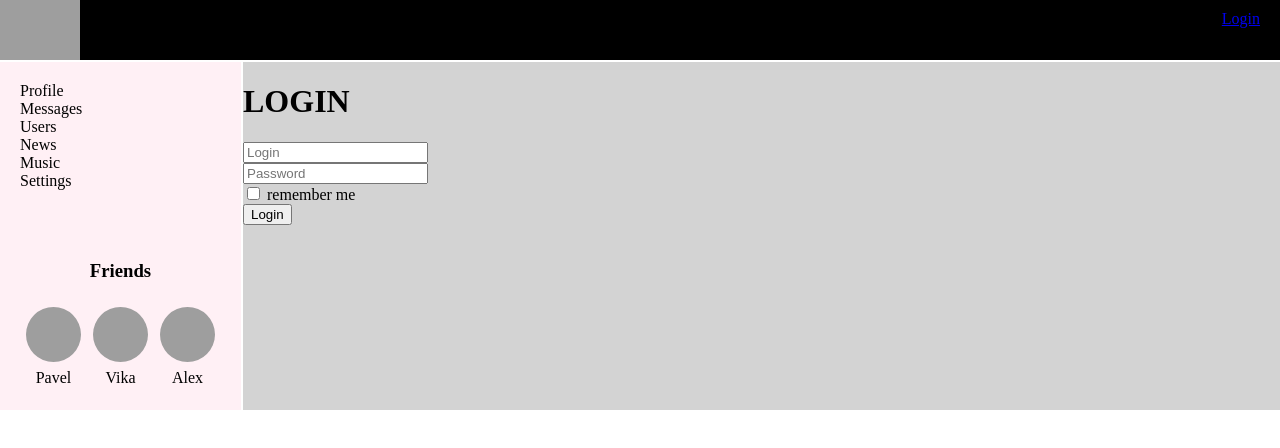
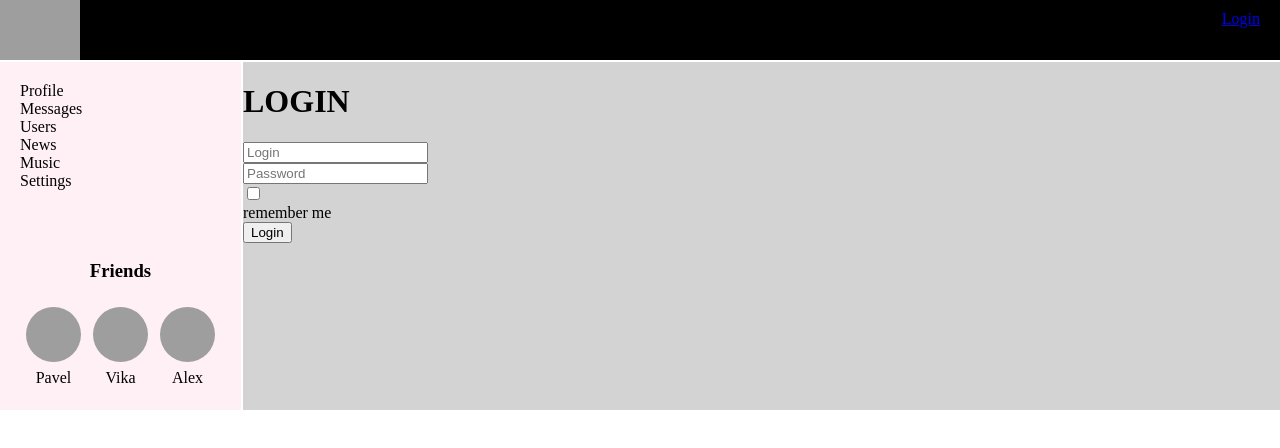
Before and after one commit to Berenas54/SocialNetwork, a React (Create React App) app: page /Login in a window 1280 px wide. Shown: the top 448 px of the page. Built offline with nearby package versions, Linux system fonts and the light colour scheme; no server answers; grey boxes are pictures that could not be loaded.

Commit message:
77 task add validate

```diff
--- a/src/components/Dialogs/Dialogs.tsx
+++ b/src/components/Dialogs/Dialogs.tsx
@@ -4,6 +4,8 @@
 import {Messages} from "./Messages/Messages";
 import {MessagesPageType,} from "../../redux/store";
 import {Field, InjectedFormProps, reduxForm} from "redux-form";
+import {Textarea} from "../commons/FormsControls/FormsControls";
+import {maxLengthCreator, required} from "../../utils/validators/validators";
 
 
 type DialogsPropsType = {
@@ -44,11 +46,13 @@
     )
 }
 
+const MaxLength = maxLengthCreator(50)
+const DialogsForm: React.FC<InjectedFormProps<newMessageFormType>> = (props) => {
 
-const DialogsForm: React.FC<InjectedFormProps<newMessageFormType>> = (props) => {
     return (
         <form onSubmit={props.handleSubmit}>
-            <Field component={"textarea"} name={"newMessageText"} placholder={"Write message"}/>
+            <Field component={Textarea} name={"newMessageText"} placholder={"Write message"}
+                   validate={[required, MaxLength]}/>
             <button>Send</button>
         </form>
     )
--- a/src/components/Login/Login.tsx
+++ b/src/components/Login/Login.tsx
@@ -1,5 +1,7 @@
 import React from "react";
 import {InjectedFormProps, reduxForm, Field} from "redux-form";
+import {Input} from "../commons/FormsControls/FormsControls";
+import {required} from "../../utils/validators/validators";
 
 type FormDataType = {
     login: string,
@@ -24,13 +26,13 @@
     return (
         <form onSubmit={props.handleSubmit}>
             <div>
-                <Field component={"input"} name={"login"} placeholder={"Login"}/>
+                <Field component={Input} name={"login"} placeholder={"Login"} validate={[required]}/>
             </div>
             <div>
-                <Field component={"input"} name={"password"} placeholder={"Password"}/>
+                <Field component={Input} name={"password"} placeholder={"Password"} validate={[required]}/>
             </div>
             <div>
-                <Field component={"input"} name={"rememberMe"} type={"checkbox"}/> remember me
+                <Field component={Input} name={"rememberMe"} type={"checkbox"}/> remember me
             </div>
             <div>
                 <button>Login</button>
--- a/src/components/Profile/MyPosts/MyPosts.tsx
+++ b/src/components/Profile/MyPosts/MyPosts.tsx
@@ -3,6 +3,8 @@
 import Post from "./Post/Post";
 import {ProfilePageType} from '../../../redux/store';
 import {Field, InjectedFormProps, reduxForm} from "redux-form";
+import {maxLengthCreator, required} from "../../../utils/validators/validators";
+import {Textarea} from "../../commons/FormsControls/FormsControls";
 
 
 type MyPostsPropsType = {
@@ -13,6 +15,8 @@
 type NewPostFormType = {
     newPostText: string
 }
+
+const maxLength10 = maxLengthCreator(10)
 
 export const MyPosts = (props: MyPostsPropsType) => {
     const postsElement = props.profilePage.posts.map(post => <Post message={post.message}
@@ -35,7 +39,8 @@
     return (
         <form onSubmit={props.handleSubmit}>
             <div>
-                <Field name={"newPostText"} placholder={"Write text"} component={"textarea"}/>
+                <Field name={"newPostText"} placholder={"Write text"} component={Textarea}
+                       validate={[required, maxLength10]}/>
             </div>
             <div>
                 <button>Add post</button>
--- /dev/null
+++ b/src/components/commons/FormsControls/FormsControls.module.css
@@ -0,0 +1,8 @@
+.formControl.error input,
+.formControl.error textarea {
+    border: solid red 2px;
+}
+
+.formControl.error span {
+    color: red
+}
--- /dev/null
+++ b/src/components/commons/FormsControls/FormsControls.tsx
@@ -0,0 +1,25 @@
+import React from "react";
+import styles from "./FormsControls.module.css";
+
+// @ts-ignore сделать типизацию и убрать any ниже
+const FormControl = ({input, meta, child, ...props}) => {
+    const hasError = meta.touched && meta.error;
+    return (
+        <div className={styles.formControl + " " + (hasError ? styles.error : "")}>
+            <div>
+                {props.children}
+            </div>
+            {hasError && <span>{meta.error}</span>}
+        </div>
+    )
+}
+
+export const Textarea = (props: any) => {
+    const {input, meta, child, ...restProps} = props;
+    return <FormControl {...props}><textarea {...input} {...restProps} /></FormControl>
+}
+
+export const Input = (props: any) => {
+    const {input, meta, child, ...restProps} = props;
+    return <FormControl {...props}><input {...input} {...restProps} /></FormControl>
+}
--- /dev/null
+++ b/src/utils/validators/validators.ts
@@ -0,0 +1,10 @@
+export const required = (value: string) => {
+    if (value) return undefined
+
+    return "Field is required"
+}
+
+export const maxLengthCreator = (maxLength: number) => (value: string) => {
+    if (value.length > maxLength) return `Max length is ${maxLength} symbols`
+    return undefined
+}
```
